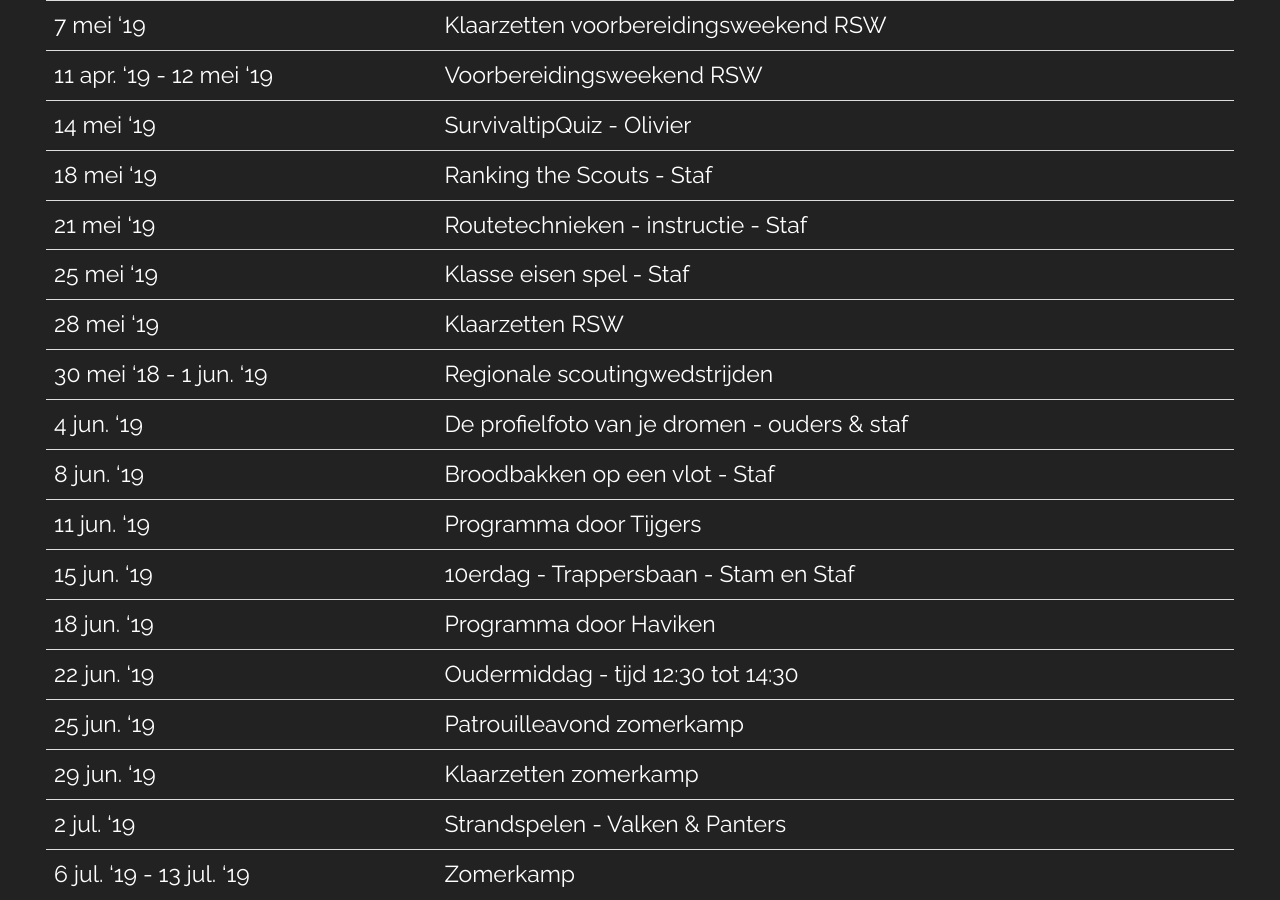
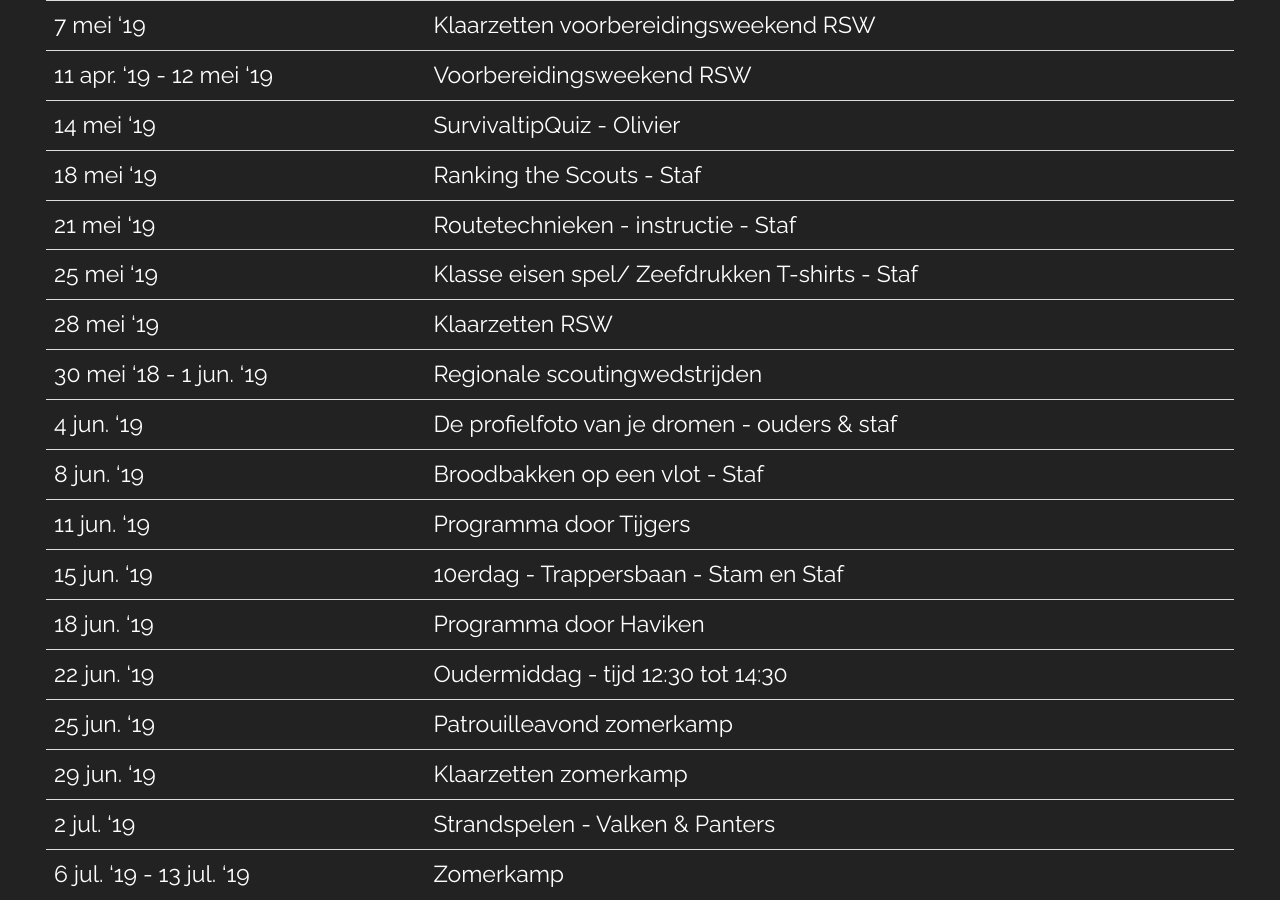
Before and after one commit to nognooitmeegemaakt/website, a Jekyll site: the page built from _agenda/scouts.md, in a window 1280 px wide and 900 px high, scrolled down 725 px. Built offline with Jekyll 4.4.1, drawn with Linux system fonts in a browser that asks for light colours; some web fonts are replaced.

Commit message:
Update scouts.md Agenda through CMS
By Guidon van den Berg (141.101.104.254)

```diff
--- a/_agenda/scouts.md
+++ b/_agenda/scouts.md
@@ -22,7 +22,7 @@ Aangepast op 20 april.
 | 14 mei '19 | SurvivaltipQuiz - Olivier |
 | 18 mei '19 | Ranking the Scouts - Staf |
 | 21 mei '19 | Routetechnieken - instructie - Staf |
-| 25 mei '19 | Klasse eisen spel - Staf |
+| 25 mei '19 | Klasse eisen spel/ Zeefdrukken T-shirts - Staf |
 | 28 mei '19 | Klaarzetten RSW |
 | 30 mei '18 - 1 jun. '19 | Regionale scoutingwedstrijden |
 | 4 jun. '19 | De profielfoto van je dromen - ouders & staf |
```
